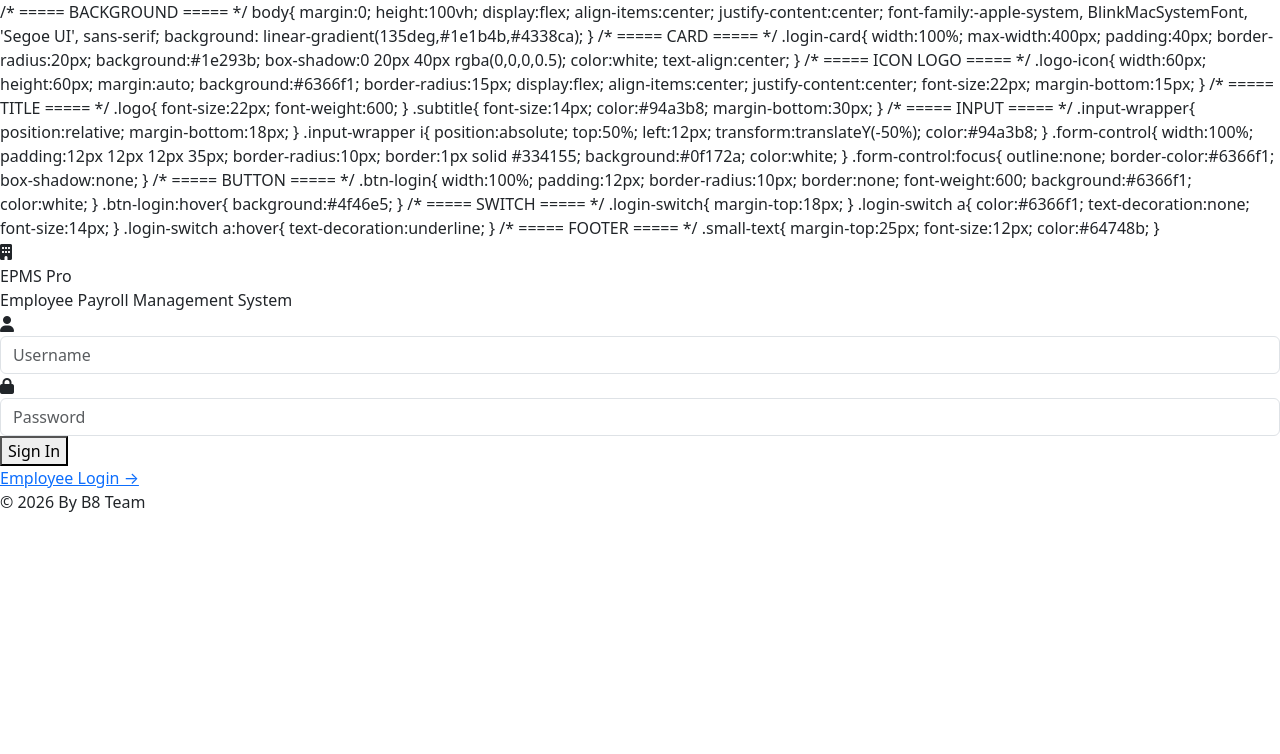
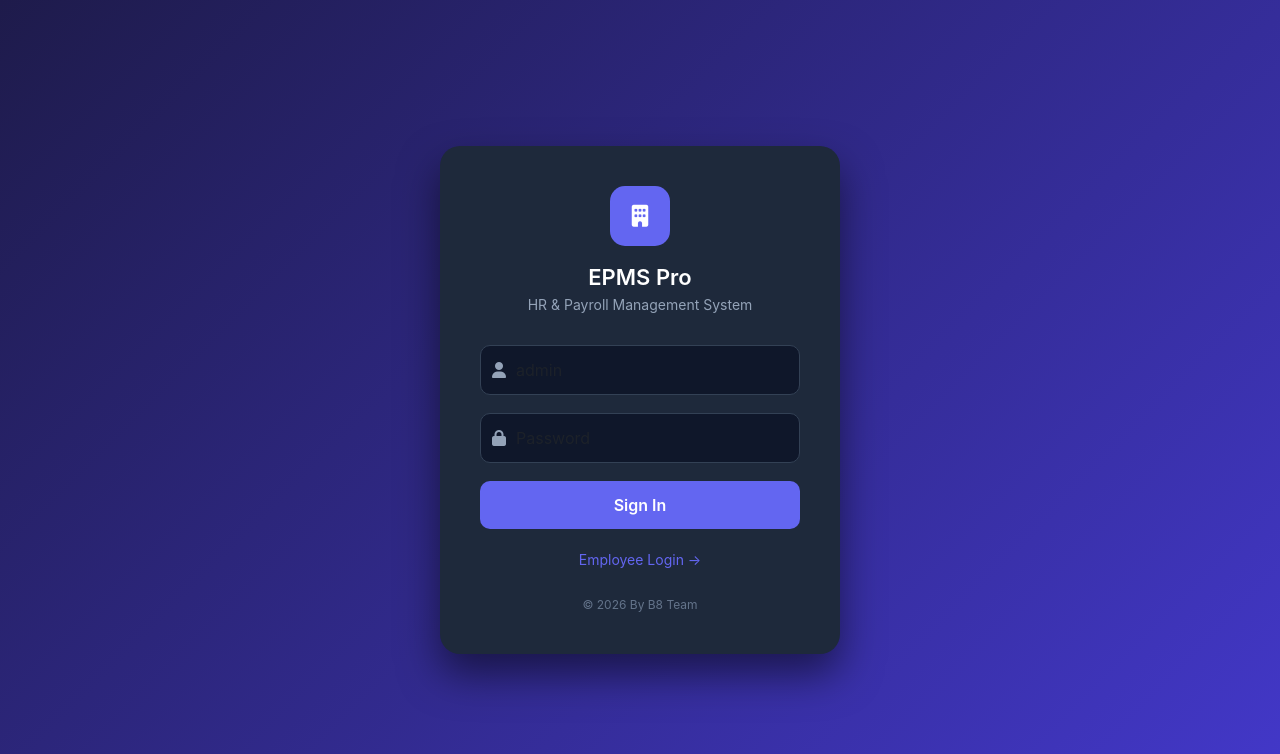
Before and after one commit to AyanMulani/EPMS12, a Flask app: page /login in a window 1280 px wide. Shown: the top 754 px of the page. Run offline with Flask 3, Linux system fonts and the light colour scheme.

Commit message:
Update login.html

```diff
--- a/templates/login.html
+++ b/templates/login.html
@@ -1,3 +1,4 @@
+
 <!doctype html>
 <html>
 <head>
@@ -7,6 +8,8 @@
 
 <link href="https://cdn.jsdelivr.net/npm/bootstrap@5.3.2/dist/css/bootstrap.min.css" rel="stylesheet">
 <link href="https://cdnjs.cloudflare.com/ajax/libs/font-awesome/6.4.2/css/all.min.css" rel="stylesheet">
+
+<style>
 
 /* ===== BACKGROUND ===== */
 body{
@@ -122,6 +125,8 @@ body{
     font-size:12px;
     color:#64748b;
 }
+
+</style>
 </head>
 
 <body>
@@ -129,22 +134,22 @@ body{
 <div class="login-card">
 
     <div class="logo-icon">
-    <i class="fa fa-building"></i>
-</div>
+        <i class="fa fa-building"></i>
+    </div>
 
-<div class="logo">
-    EPMS Pro
-</div>
+    <div class="logo">
+        EPMS Pro
+    </div>
 
     <div class="subtitle">
-        Employee Payroll Management System
+        HR & Payroll Management System
     </div>
 
     <form method="POST" action="{{ url_for('login') }}">
 
         <div class="input-wrapper">
             <i class="fa fa-user"></i>
-            <input type="text" name="username" class="form-control" placeholder="Username" required>
+            <input type="text" name="username" class="form-control" placeholder="admin" required>
         </div>
 
         <div class="input-wrapper">
```
